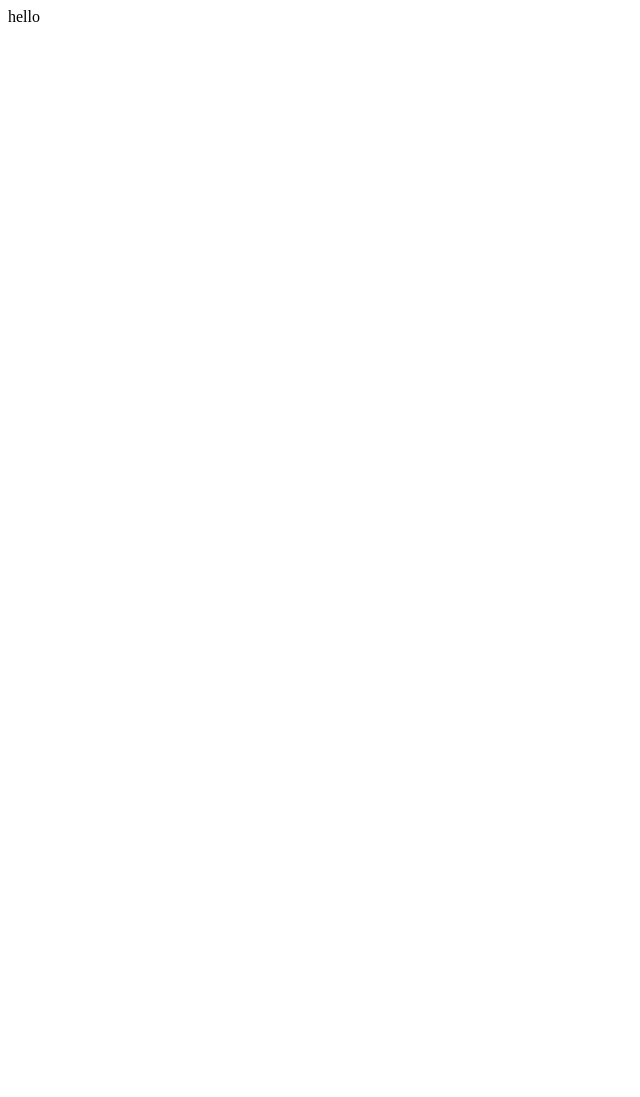
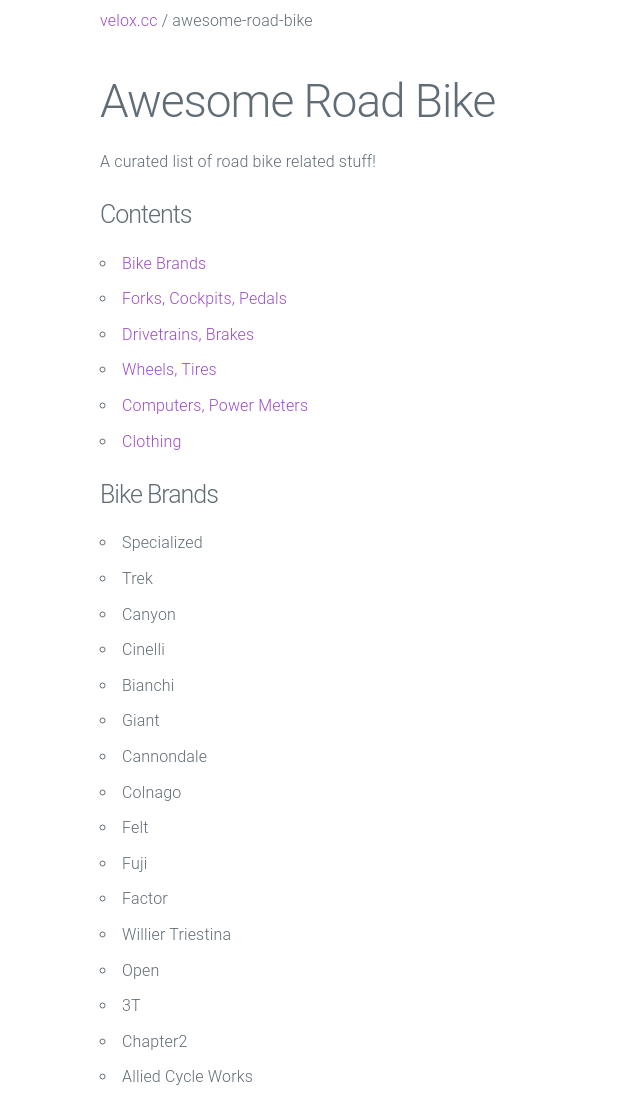
Before and after one commit to veloxcc/awesome-road-bike, a React app: page / in a window 1280 px wide. Shown: the top 1097 px of the page, without its empty margins (0-640 px from the left). Before the commit the page ends 800 px from the top, so only its background shows below. Built offline with nearby package versions, Linux system fonts and the light colour scheme; some packages are replaced by stand-ins of ours.

Commit message:
Initial commit of list data

```diff
--- a/package.json
+++ b/package.json
@@ -1,5 +1,6 @@
 {
   "name": "awesome-road-bike",
+  "private": true,
   "version": "1.0.0",
   "description": "",
   "main": "index.js",
@@ -11,8 +12,11 @@
     "build-prod": "parcel build src/index.html --public-url ./"
   },
   "dependencies": {
+    "milligram": "^1.3.0",
     "react": "^16.8.6",
-    "react-dom": "^16.8.6"
+    "react-dom": "^16.8.6",
+    "react-ga": "^2.5.7",
+    "slugify": "^1.3.4"
   },
   "devDependencies": {
     "parcel-bundler": "^1.12.3",
--- /dev/null
+++ b/src/data.json
@@ -0,0 +1,341 @@
+[
+  {
+    "name": "Bike Brands",
+    "items": [
+      {
+        "name": "Specialized",
+        "url": "https://www.specialized.com"
+      },
+      {
+        "name": "Trek",
+        "url": "https://www.trekbikes.com"
+      },
+      {
+        "name": "Canyon",
+        "url": "https://www.canyon.com"
+      },
+      {
+        "name": "Cinelli",
+        "url": "https://cinelli.it"
+      },
+      {
+        "name": "Bianchi",
+        "url": "https://www.bianchi.com"
+      },
+      {
+        "name": "Giant",
+        "url": "https://www.giant-bicycles.com"
+      },
+      {
+        "name": "Cannondale",
+        "url": "https://www.cannondale.com"
+      },
+      {
+        "name": "Colnago",
+        "url": "https://www.colnago.com"
+      },
+      {
+        "name": "Felt",
+        "url": "https://feltbicycles.com"
+      },
+      {
+        "name": "Fuji",
+        "url": "https://www.fujibikes.com"
+      },
+      {
+        "name": "Factor",
+        "url": "https://factorbikes.com"
+      },
+      {
+        "name": "Willier Triestina",
+        "url": "https://www.wilier.com"
+      },
+      {
+        "name": "Open",
+        "url": "https://opencycle.com/"
+      },
+      {
+        "name": "3T",
+        "url": "https://www.3t.bike"
+      },
+      {
+        "name": "Chapter2",
+        "url": "https://www.chapter2bikes.com"
+      },
+      {
+        "name": "Allied Cycle Works",
+        "url": "https://alliedcycleworks.com"
+      },
+      {
+        "name": "Moots",
+        "url": "https://moots.com"
+      },
+      {
+        "name": "Sarto",
+        "url": "https://www.sartobikes.com"
+      },
+      {
+        "name": "Ridley",
+        "url": "https://www.ridley-bikes.com"
+      },
+      {
+        "name": "De Rosa",
+        "url": "https://www.derosa.it/"
+      },
+      {
+        "name": "Cervélo",
+        "url": "https://www.cervelo.com"
+      },
+      {
+        "name": "Basso",
+        "url": "https://www.bassobikes.com"
+      },
+      {
+        "name": "LOOK",
+        "url": "https://www.lookcycle.com"
+      },
+      {
+        "name": "Argon 18",
+        "url": "https://www.argon18bike.com"
+      },
+      {
+        "name": "BMC",
+        "url": "https://www.bmc-switzerland.com"
+      },
+      {
+        "name": "Pinarello",
+        "url": "http://www.pinarello.com"
+      },
+      {
+        "name": "SCOTT",
+        "url": "https://www.scott-sports.com"
+      }
+    ]
+  },
+  {
+    "name": "Forks, Cockpits, Pedals",
+    "items": [
+      {
+        "name": "Vison",
+        "url": "https://www.visiontechusa.com"
+      },
+      {
+        "name": "FSA",
+        "url": "https://www.fullspeedahead.com"
+      },
+      {
+        "name": "Chris King",
+        "url": "https://chrisking.com"
+      },
+
+      {
+        "name": "Easton",
+        "url": "https://www.eastoncycling.com"
+      },
+      {
+        "name": "White Industries",
+        "url": "http://www.whiteind.com"
+      },
+      {
+        "name": "Black Inc",
+        "url": "https://blackinc.cc"
+      },
+      {
+        "name": "Speedplay Pedals",
+        "url": "http://www.speedplay.com"
+      },
+      {
+        "name": "Supacaz",
+        "url": "https://supacaz.com"
+      },
+      {
+        "name": "fi’zi:k",
+        "url": "https://www.fizik.com"
+      }
+    ]
+  },
+  {
+    "name": "Drivetrains, Brakes",
+    "items": [
+      {
+        "name": "Shimano",
+        "url": "https://bike.shimano.com"
+      },
+      {
+        "name": "SRAM",
+        "url": "https://www.sram.com"
+      },
+      {
+        "name": "Campagnolo",
+        "url": "https://www.campagnolo.com"
+      },
+      {
+        "name": "CeramicSpeed",
+        "url": "https://www.ceramicspeed.com"
+      },
+      {
+        "name": "ROTOR",
+        "url": "https://rotorbike.com"
+      },
+      {
+        "name": "Praxis",
+        "url": "https://praxiscycles.com"
+      },
+      {
+        "name": "KMC",
+        "url": "http://kmcchain.us"
+      }
+    ]
+  },
+  {
+    "name": "Wheels, Tires",
+    "items": [
+      {
+        "name": "Roval",
+        "url": "https://rovalcomponents.com"
+      },
+      {
+        "name": "ENVE",
+        "url": "https://www.enve.com"
+      },
+      {
+        "name": "Lightweight",
+        "url": "https://lightweight.info"
+      },
+      {
+        "name": "Easton",
+        "url": "https://www.eastoncycling.com"
+      },
+      {
+        "name": "Hunt",
+        "url": "https://www.huntbikewheels.com"
+      },
+      {
+        "name": "Woven",
+        "url": "https://wovenprecision.com"
+      },
+      {
+        "name": "DT Swiss",
+        "url": "https://www.dtswiss.com"
+      },
+      {
+        "name": "Zipp",
+        "url": "https://www.zipp.com"
+      },
+      {
+        "name": "HED Wheels",
+        "url": "https://www.hedcycling.com"
+      },
+      {
+        "name": "Reynolds Cycling",
+        "url": "https://reynoldscycling.com"
+      },
+      {
+        "name": "Fulcrum",
+        "url": "https://www.fulcrumwheels.com"
+      },
+      {
+        "name": "Mavic",
+        "url": "https://www.mavic.com"
+      },
+      {
+        "name": "Stan's NoTubes",
+        "url": "https://www.notubes.com"
+      },
+      {
+        "name": "Vittoria",
+        "url": "https://www.vittoria.com"
+      },
+      {
+        "name": "Continental",
+        "url": "https://www.continental-tires.com/bicycle"
+      },
+      {
+        "name": "Schwalbe",
+        "url": "https://www.schwalbetires.com"
+      },
+      {
+        "name": "Pirelli",
+        "url": "https://velo.pirelli.com"
+      }
+    ]
+  },
+  {
+    "name": "Computers, Power Meters",
+    "items": [
+      {
+        "name": "Wahoo",
+        "url": "https://www.wahoofitness.com"
+      },
+      {
+        "name": "Garmin",
+        "url": "https://www.garmin.com"
+      },
+      {
+        "name": "4iiii",
+        "url": "https://4iiii.com"
+      },
+      {
+        "name": "SRM Power",
+        "url": "http://www.srm.de"
+      },
+      {
+        "name": "Pioneer",
+        "url": "http://pioneer-cyclesports.com"
+      },
+      {
+        "name": "power2max",
+        "url": "https://www.power2max.com"
+      },
+      {
+        "name": "Quarq",
+        "url": "https://www.quarq.com"
+      },
+      {
+        "name": "Stages",
+        "url": "https://stagescycling.com"
+      }
+    ]
+  },
+  {
+    "name": "Clothing",
+    "items": [
+      {
+        "name": "Sugoi",
+        "url": "https://www.sugoi.com"
+      },
+      {
+        "name": "ASSOS",
+        "url": "https://www.assos.com"
+      },
+      {
+        "name": "MAAP",
+        "url": "https://maap.cc"
+      },
+      {
+        "name": "Pas Normal Studios",
+        "url": "https://www.pasnormalstudios.com"
+      },
+      {
+        "name": "Rapha",
+        "url": "https://www.rapha.cc"
+      },
+      {
+        "name": "Attaquer",
+        "url": "https://attaquercycling.com"
+      },
+      {
+        "name": "Pearl Izumi",
+        "url": "https://www.pearlizumi.com"
+      },
+      {
+        "name": "Sportful",
+        "url": "https://www.sportful.com"
+      },
+      {
+        "name": "Castelli",
+        "url": "https://www.castelli-cycling.com"
+      }
+    ]
+  }
+]
--- a/src/index.html
+++ b/src/index.html
@@ -1,11 +1,24 @@
 <!DOCTYPE html>
-<html>
+<html lang="en">
+
 <head>
-        <title>awesome-road-bike</title>
+  <script async src="https://www.googletagmanager.com/gtag/js?id=UA-141543901-1"></script>
+  <script>
+  function gtag(){dataLayer.push(arguments)}window.dataLayer=window.dataLayer||[],gtag("js",new Date),gtag("config","UA-141543901-1");
+  </script>
+
+  <title>Awesome Road Bike!</title>
   <meta charset="utf-8">
+  <meta name="title" content="velox.cc - Awesome Road Bike!">
+  <meta name="description" content="A curated list of road bike related stuff!">
+
+  <meta name="viewport" content="width=device-width, initial-scale=1, shrink-to-fit=no">
+  <link rel="stylesheet" href="//fonts.googleapis.com/css?family=Roboto+Slab">
 </head>
+
 <body>
   <div id="app"></div>
   <script src="index.js"></script>
 </body>
+
 </html>
--- a/src/index.js
+++ b/src/index.js
@@ -1,11 +1,93 @@
 import React from "react";
 import ReactDOM from "react-dom";
+import slugify from 'slugify';
+import ReactGA from 'react-ga';
 
-class App extends React.Component {
-  render() {
-    return <div>hello</div>;
-  }
-}
+import 'milligram';
+import './styles.css';
+
+import data from './data.json';
+
+ReactGA.initialize('UA-141543901-1');
+
+const slug = s => slugify(s, { lower: true });
+
+const ListHeading = ({ children, ...other }) => (
+  <h2 className="list-title" {...other}>{children}</h2>
+);
+
+const renderData = data => (
+  <div>
+    {data.map(list => renderList(list))}
+  </div>
+);
+
+const renderList = ({
+  name,
+  items,
+}) => (
+  <div key={name}>
+    <ListHeading id={slug(name)}>{name}</ListHeading>
+    <ul className="plain-list">
+      {renderListItems(items)}
+    </ul>
+  </div>
+);
+
+const renderListItems = items => items.map(({
+  url,
+  name,
+}) => (
+  <li key={name}>
+    <ReactGA.OutboundLink
+      eventLabel={url}
+      to={url}
+      target="_blank"
+      el="noreferrer noopener"
+    >
+      {name}
+    </ReactGA.OutboundLink>
+  </li>
+));
+
+const renderTOCListItems = lists => lists.map(({
+  name,
+}) => (
+  <li key={name}>
+    <a
+      href={`#${slug(name)}`}
+    >
+      {name}
+    </a>
+  </li>
+));
+
+const renderTOC = data => (
+  <div>
+    <h2 className="list-title">Contents</h2>
+    <ul>
+      {renderTOCListItems(data)}
+    </ul>
+  </div>
+);
+
+const App = ({ data }) => (
+  <div className="container">
+    <header>
+      <div className="row">
+        <div className="column"><a href="/">velox.cc</a> / awesome-road-bike</div>
+      </div>
+    </header>
+    <div className="row">
+      <div className="column">
+        <h1 className="main-title">Awesome Road Bike</h1>
+        <p>A curated list of road bike related stuff!</p>
+        {data && renderTOC(data)}
+        {data && renderData(data)}
+      </div>
+    </div>
+  </div>
+);
 
 var mountNode = document.getElementById("app");
-ReactDOM.render(<App />, mountNode);
+ReactDOM.render(<App data={data} />, mountNode);
--- /dev/null
+++ b/src/styles.css
@@ -0,0 +1,11 @@
+.main-title {
+  margin-top: 4rem;
+}
+
+.list-title {
+  font-size: 2.5rem;
+}
+
+.toc-list {
+  margin-left: 1rem;
+}
```
Also changed, not shown: 2 other files. Lines whose indentation alone changed are shown as unchanged.
